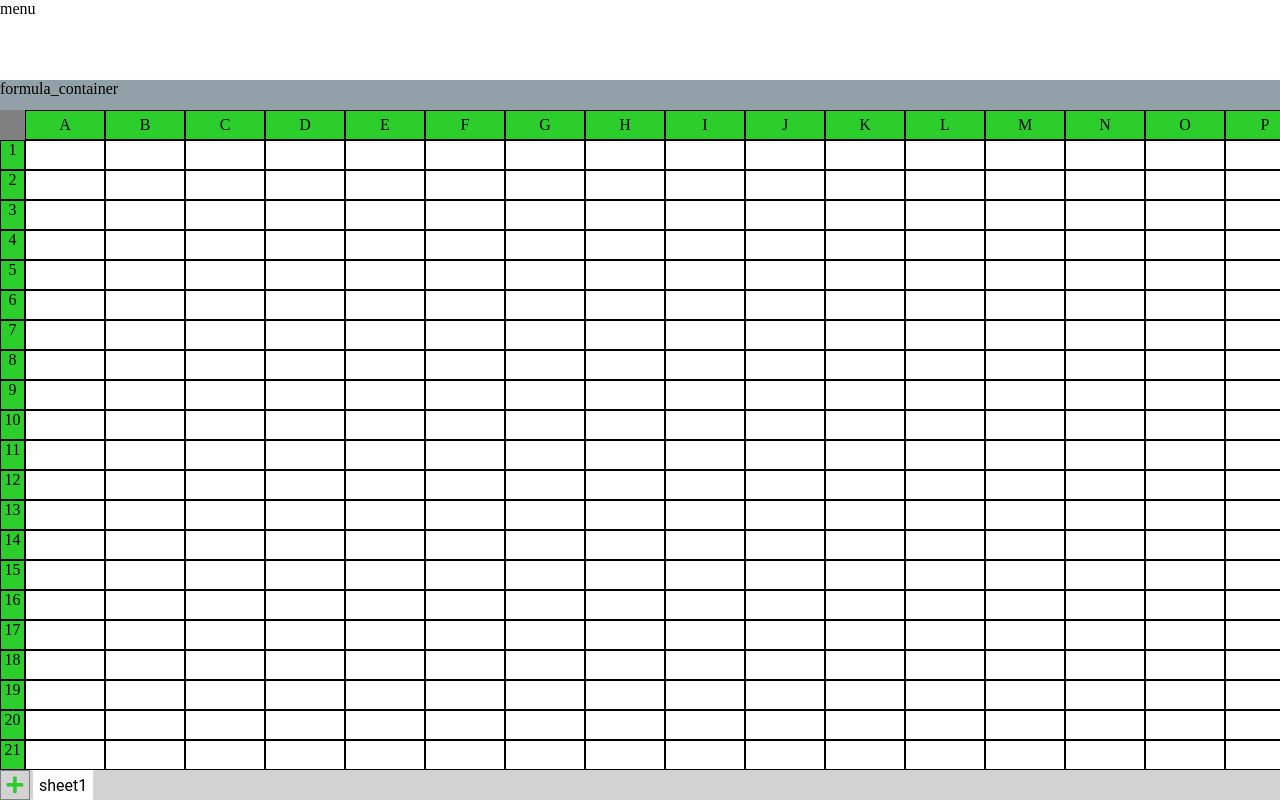
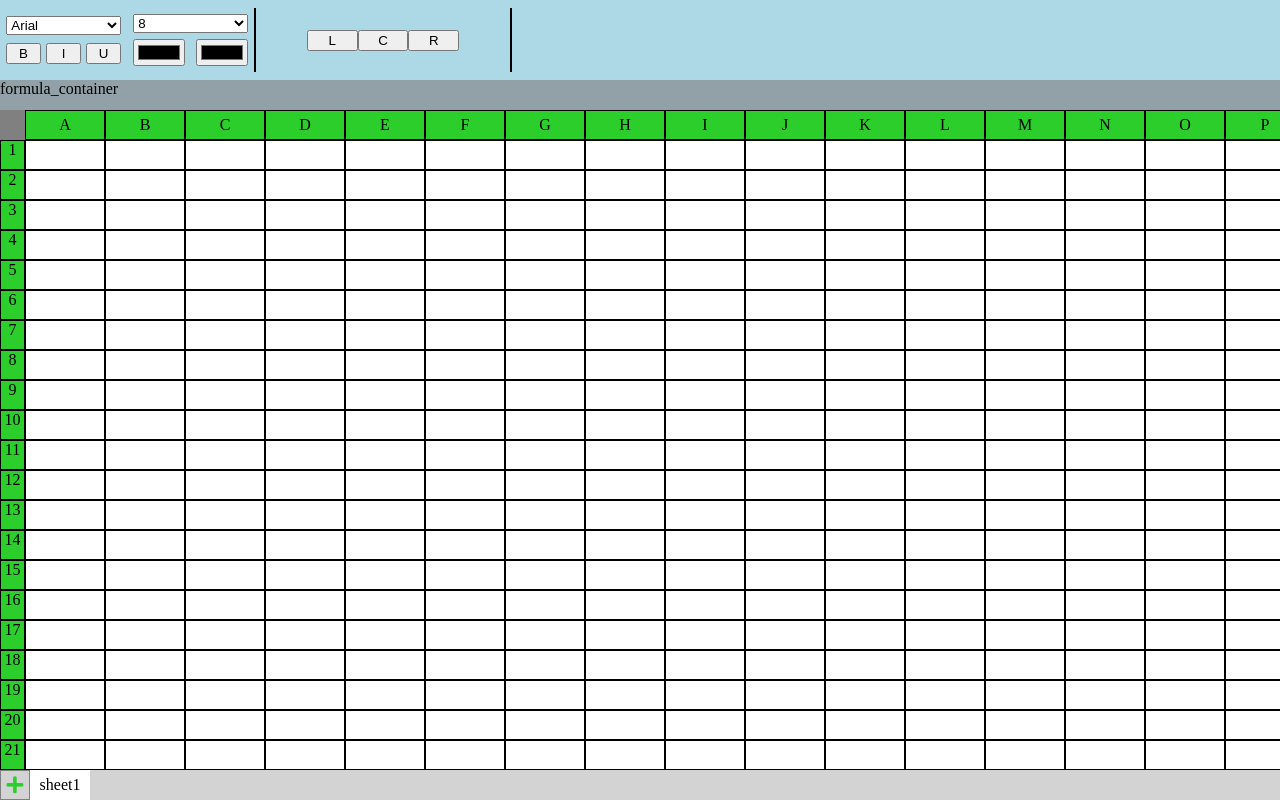
Before and after one commit to alwinjacob/excel-clone, a plain HTML site: page index.html in a window 1280 px wide. Drawn offline with Linux system fonts and the light colour scheme.

Commit message:
added menu items

```diff
--- a/index.html
+++ b/index.html
@@ -2,29 +2,67 @@
 <html lang="en">
 
 <head>
-    <meta charset="UTF-8">
-    <meta http-equiv="X-UA-Compatible" content="IE=edge">
-    <meta name="viewport" content="width=., initial-scale=1.0">
-    <link rel="stylesheet" href="https://cdnjs.cloudflare.com/ajax/libs/font-awesome/5.15.3/css/all.min.css">
+    <meta charset="UTF-8" />
+    <meta http-equiv="X-UA-Compatible" content="IE=edge" />
+    <meta name="viewport" content="width=., initial-scale=1.0" />
+    <link rel="stylesheet" href="https://cdnjs.cloudflare.com/ajax/libs/font-awesome/5.15.3/css/all.min.css" />
     <link href="https://fonts.googleapis.com/css2?family=IBM+Plex+Sans:wght@700&display=swap" rel="stylesheet" />
     <link href="https://fonts.googleapis.com/css2?family=Raleway:wght@300&display=swap" rel="stylesheet" />
-    <link rel="stylesheet" href="style.css">
+    <link rel="stylesheet" href="style.css" />
     <script src="init.js" defer></script>
     <script src="script.js" defer></script>
     <title>EXCEL-MASTER</title>
-
 </head>
 
 <body>
-    <div class="menu_container">menu</div>
-    <div class="formula_container"> formula_container</div>
+    <div class="menu_container">
+        <div class="formatting-container">
+            <div class="subgroup">
+
+                <select id="font-family"class="font-family">
+                    <option value="Arial">Arial</option>
+                    <option value="Cambria">Cambria</option>
+                    <option value="Georgia">Georgia</option>
+                    <option value="monospace">monospace</option>
+                    <option value="sans-serif">sans-serif</option>
+                    <option value="fantasy">fantasy</option>
+                </select>
+
+                <div class="BUI_container">
+                    <input type="button" value="B" />
+                    <input type="button" value="I" />
+                    <input type="button" value="U" />
+                </div>
+            </div>
+            <div class="subgroup">
+
+                    <select id="font-size"class="font-size">
+                        <option value="8">8</option>
+                        <option value="10">10</option>
+                        <option value="12">12</option>
+                        <option value="16">16</option>
+                        <option value="20">20</option>
+                        <option value="32">32</option>
+                    </select>
+
+                <div class="color-container">
+                    <input type="color" id="color">
+                    <input type="color" id="bg-color">
+
+                </div>
+            </div>
+        </div>
+        <div class="alignment-container">
+            <input type="button" value="L" />
+            <input type="button" value="C" />
+            <input type="button" value="R" />
+        </div>
+    </div>
+    <div class="formula_container">formula_container</div>
     <div class="grid_container">
-        <div class="top-left-block">
-        </div>
-        <div class="top-row">
-        </div>
-        <div class="left-col">
-        </div>
+        <div class="top-left-block"></div>
+        <div class="top-row"></div>
+        <div class="left-col"></div>
         <div class="grid"></div>
     </div>
     <div class="sheets">
@@ -32,7 +70,7 @@
             <i class="fas fa-plus icon"></i>
         </div>
         <div class="sheets_list">
-            <div class="sheet active_sheet" SheetIdx="1"> sheet1</div>
+            <div class="sheet active_sheet" SheetIdx="1">sheet1</div>
         </div>
     </div>
 </body>
--- a/init.js
+++ b/init.js
@@ -16,7 +16,7 @@ let topRow = document.querySelector(".top-row");
         for (let i = 0; i < 100; i++) {
             str += `<div class="row">`
             for (let j = 0; j < 26; j++) {
-                str += `<div class='col'>${String.fromCharCode(65 + j)}${i + 1}</div>`
+                str += `<div class='col' contenteditable="true" >${String.fromCharCode(65 + j)}${i + 1}</div>`
             }
             str += "</div>";
         }
--- a/style.css
+++ b/style.css
@@ -6,10 +6,7 @@ body {
     box-sizing: border-box;
 }
 
-.menu_container {
-    background-color: white;
-    height: 80px;
-}
+
 
 .formula_container {
     background-color: rgb(145, 161, 167);
@@ -22,12 +19,12 @@ body {
     height: 30px;
     background-color: lightgray;
     display: flex;
-    overflow-x: auto;
+    /* overflow-x: auto; */
 }
 
 .add-sheet_container {
     height: 100%;
-    width: 30px;
+    min-width: 30px;
     border: 1px solid grey;
     display: flex;
     justify-content: center;
@@ -36,23 +33,33 @@ body {
 
 .icon {
     font-size: 1.2rem;
-    color: rgb(44, 206, 44);;
+    color: rgb(44, 206, 44);
+    ;
 }
 
 .sheets_list {
     display: flex;
     height: 100%;
-    margin-left: 0.2rem;
+    overflow-x: auto;
+    -ms-overflow-style: none;
+    /* IE and Edge */
+    scrollbar-width: none;
+    /* Firefox */
 
 }
 
+.sheets_list::-webkit-scrollbar {
+    display: none;
+}
+
 .sheet {
-    width: 60px;
+    min-width: 60px;
     height: 100%;
     display: flex;
     align-items: center;
     justify-content: center;
-    font-family: 'Roboto', sans-serif;
+
+
 
 }
 
@@ -112,3 +119,67 @@ body {
     text-align: center;
     border: 1px solid;
 }
+
+/* ********************************************************************************************************* */
+.menu_container {
+    background-color: lightblue;
+    height: 80px;
+    display: flex;
+    align-items: center;
+    /* justify-content:space-evenly; */
+}
+
+.menu_container>* {
+    height: 80%;
+    width: 20%;
+    border-right: 2px solid;
+}
+
+.alignment-container {
+    display: flex;
+    justify-content: center;
+    align-items: center;
+}
+
+.alignment-container>* {
+    width: 20%;
+}
+
+.formatting-container {
+    display: flex;
+    /* align-items:center; */
+    justify-content: space-around;
+}
+
+.subgroup {
+    width: 45%;
+    height: 100%;
+}
+
+.subgroup {
+    display: flex;
+    flex-direction: column;
+    justify-content: space-evenly;
+}
+
+.subgroup>* {
+    width: 100%;
+}
+
+.BUI_container {
+    width: 100%;
+    display: flex;
+    justify-content: space-between;
+}
+
+.BUI_container>* {
+    width: 30%;
+
+}
+.color-container{
+    display: flex;
+    justify-content: space-between;
+}
+.color-container>*{
+    width:45%;
+}
```
